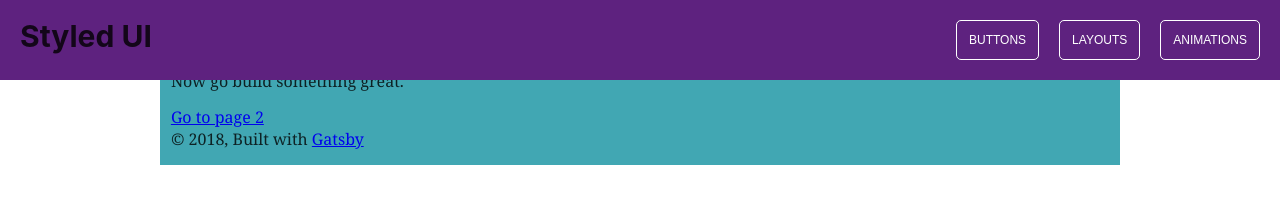
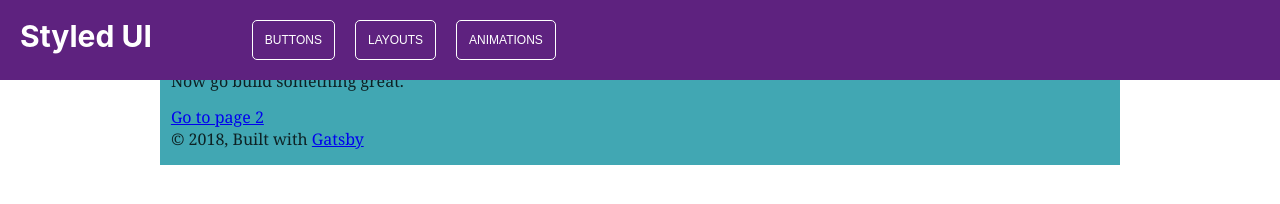
Before and after one commit to ferdelamad/styledui, a Gatsby site: page / in a window 1280 px wide. Built offline with nearby package versions, Linux system fonts and the light colour scheme; Gatsby itself is replaced by a stand-in of ours.

Commit message:
Styled Logo

```diff
--- a/src/components/header/Button.js
+++ b/src/components/header/Button.js
@@ -12,6 +12,7 @@ const Button = styled.button`
   color: white;
   font-family: Arial, Helvetica, sans-serif;
   font-size: 1.2rem;
+  cursor: pointer;
 
   :hover {
     color: tomato;
--- a/src/components/header/Head.js
+++ b/src/components/header/Head.js
@@ -2,10 +2,11 @@ import React from 'react'
 import Header from './Header'
 import Nav from './Nav'
 import Button from './Button'
+import Logo from './Logo'
 
 const Head = () => (
   <Header>
-    <h1>Styled UI</h1>
+    <Logo>Styled UI</Logo>
     <Nav>
       <Button>Buttons</Button>
       <Button>Layouts</Button>
--- a/src/components/header/Header.js
+++ b/src/components/header/Header.js
@@ -6,11 +6,11 @@ const Header = styled.header`
   height: 10vh;
   width: 100%;
   display: grid;
-  grid-template-columns: 1fr;
+  grid-template-columns: auto;
   grid-auto-flow: column;
-  grid-gap: 2rem;
+  grid-gap: 10rem;
   padding: 2rem;
   align-content: center;
-  justify-content: center;
+  justify-content: start;
 `
 export default Header
--- /dev/null
+++ b/src/components/header/Logo.js
@@ -0,0 +1,11 @@
+import styled from 'styled-components'
+
+const H1 = styled.h1`
+  color: white;
+
+  :hover {
+    color: tomato;
+  }
+`
+
+export default H1
--- a/src/components/layout.js
+++ b/src/components/layout.js
@@ -1,10 +1,8 @@
 import React from 'react'
-import Head from './header/Head'
 import './layout.css'
 
 const Layout = ({ children }) => (
   <>
-    <Head />
     <div
       style={{
         margin: `0 auto`,
--- a/src/pages/index.js
+++ b/src/pages/index.js
@@ -1,10 +1,13 @@
 import React from 'react'
 import { Link } from 'gatsby'
 
+import Head from '../components/header/Head'
 import Layout from '../components/layout'
 import SEO from '../components/seo'
 
 const IndexPage = () => (
+  <div>
+    <Head />
     <Layout>
       <SEO title="Home" keywords={[`gatsby`, `application`, `react`]} />
       <h1>Hi people</h1>
@@ -13,6 +16,7 @@ const IndexPage = () => (
       {/* <div style={{ maxWidth: `300px`, marginBottom: `1.45rem` }}> */}
       <Link to="/page-2/">Go to page 2</Link>
     </Layout>
+  </div>
 )
 
 export default IndexPage
```
Lines whose indentation alone changed are shown as unchanged.
